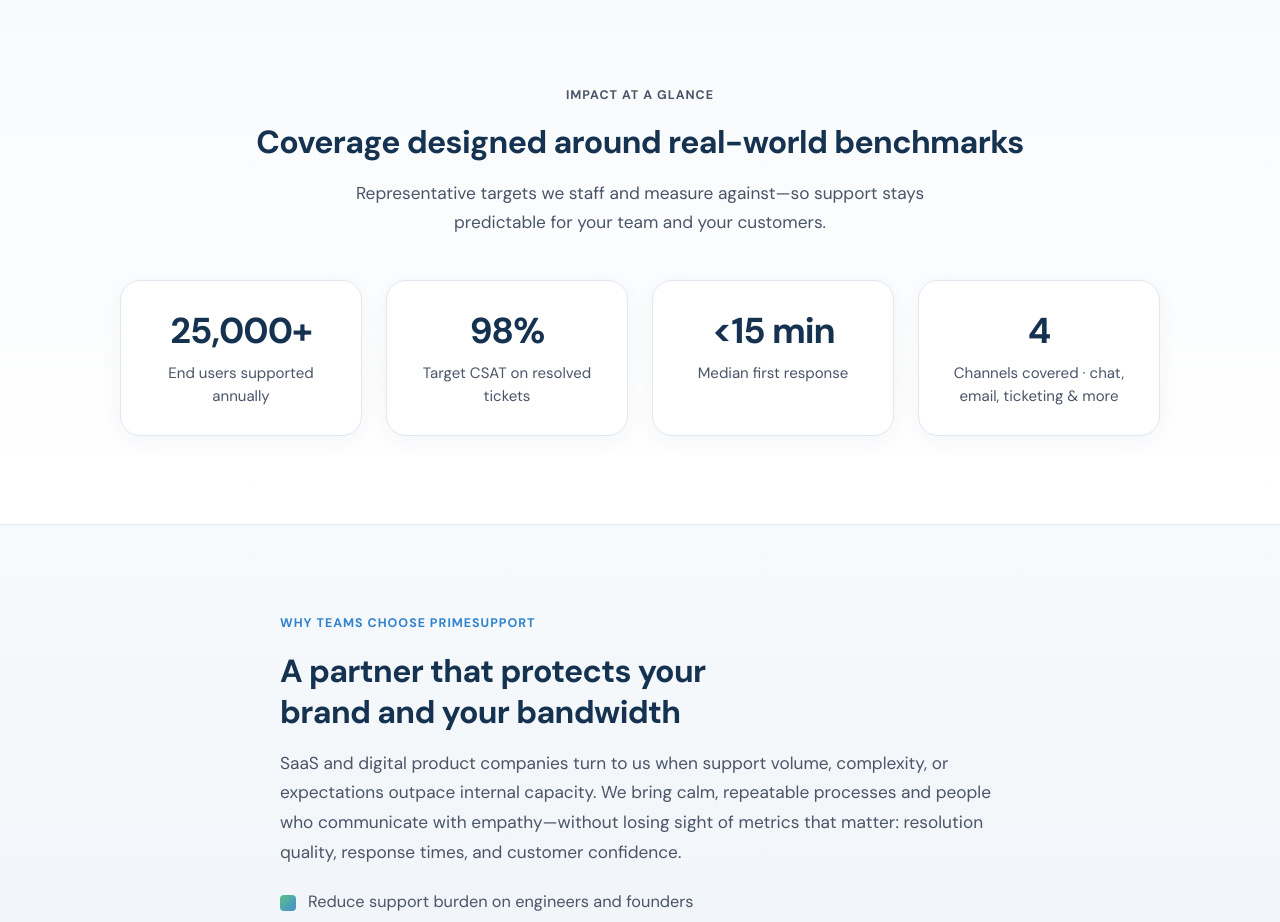
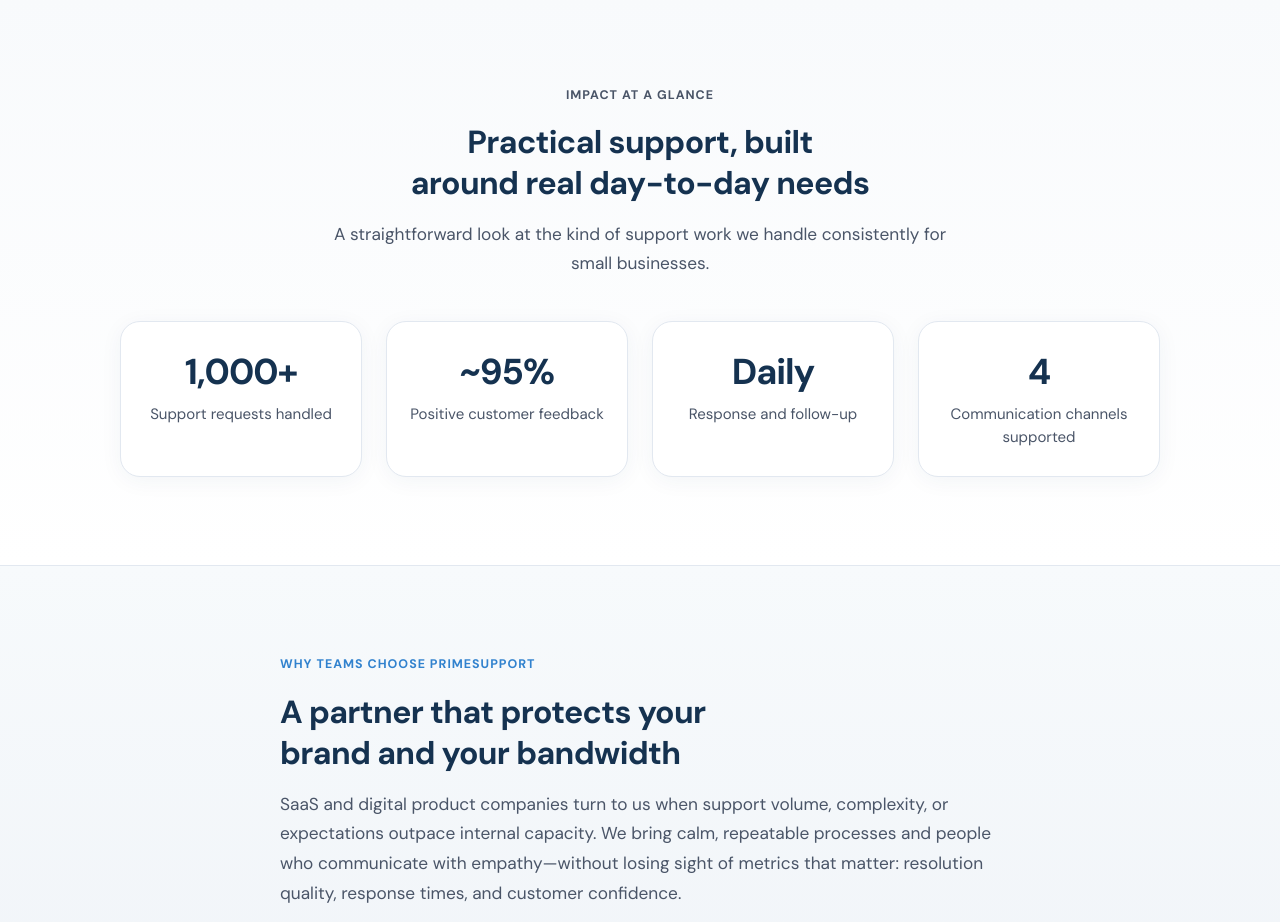
Before and after one commit to mrlunt007/mrluntwebsite, a website: page index.html in a window 1280 px wide. Shown: the part 1560-2482 px from the top of the page. Drawn offline with Linux system fonts and the light colour scheme.

Commit message:
Update statistics section in index.html to reflect more accurate support metrics and improve clarity of service offerings. Adjust headings and descriptions for better alignment with customer needs.

```diff
--- a/index.html
+++ b/index.html
@@ -143,48 +143,47 @@
       <div class="container">
         <div class="section-heading center">
           <p class="eyebrow">Impact at a glance</p>
-          <h2 id="stats-heading">Coverage designed around real-world benchmarks</h2>
+          <h2 id="stats-heading">Practical support, built around real day-to-day needs</h2>
           <p class="section-lead">
-            Representative targets we staff and measure against—so support stays predictable for your team and your customers.
+            A straightforward look at the kind of support work we handle consistently for small businesses.
           </p>
         </div>
         <ul class="stats-grid" role="list">
           <li class="stat-card">
             <div
               class="stat-card__value"
-              aria-label="More than twenty-five thousand end users supported annually"
+              aria-label="More than one thousand support requests handled"
             >
-              <span class="stat-card__num" data-stat-count data-target="25000">0</span
+              <span class="stat-card__num" data-stat-count data-target="1000">0</span
               ><span class="stat-card__suffix" aria-hidden="true">+</span>
             </div>
-            <p class="stat-card__label">End users supported annually</p>
+            <p class="stat-card__label">Support requests handled</p>
           </li>
           <li class="stat-card">
             <div
               class="stat-card__value"
-              aria-label="Ninety-eight percent customer satisfaction target on resolved tickets"
+              aria-label="Around ninety-five percent positive customer feedback"
             >
-              <span class="stat-card__num" data-stat-count data-target="98">0</span
+              <span class="stat-card__prefix" aria-hidden="true">~</span
+              ><span class="stat-card__num" data-stat-count data-target="95">0</span
               ><span class="stat-card__suffix" aria-hidden="true">%</span>
             </div>
-            <p class="stat-card__label">Target CSAT on resolved tickets</p>
+            <p class="stat-card__label">Positive customer feedback</p>
           </li>
           <li class="stat-card">
             <div
               class="stat-card__value"
-              aria-label="Under fifteen minutes median first response"
+              aria-label="Daily response and follow-up"
             >
-              <span class="stat-card__prefix" aria-hidden="true">&lt;</span
-              ><span class="stat-card__num" data-stat-count data-target="15">0</span
-              ><span class="stat-card__suffix" aria-hidden="true"> min</span>
+              <span>Daily</span>
             </div>
-            <p class="stat-card__label">Median first response</p>
+            <p class="stat-card__label">Response and follow-up</p>
           </li>
           <li class="stat-card">
             <div class="stat-card__value" aria-label="Four support channels">
               <span class="stat-card__num" data-stat-count data-target="4">0</span>
             </div>
-            <p class="stat-card__label">Channels covered · chat, email, ticketing &amp; more</p>
+            <p class="stat-card__label">Communication channels supported</p>
           </li>
         </ul>
       </div>
```
